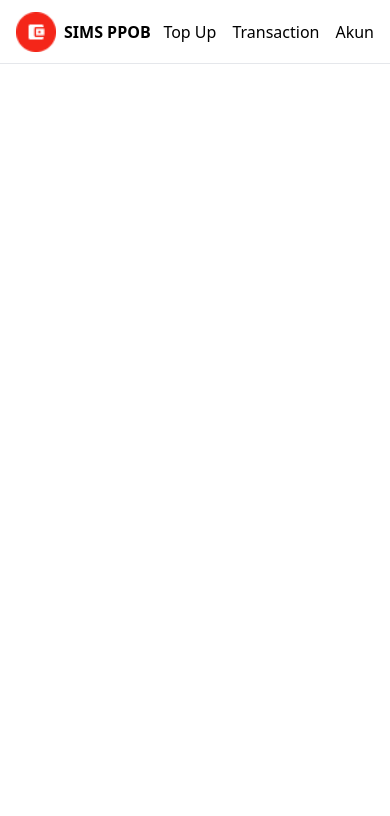
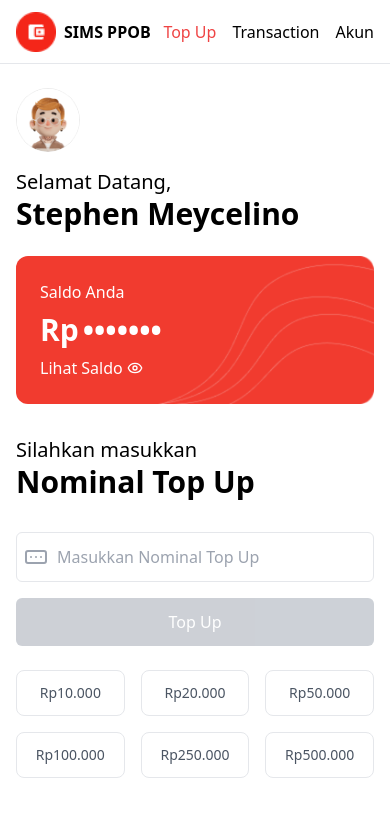
Before and after one commit to StephenMeycelinoF/home-test-ppob, a React (Vite) app: page /topup in a window 390 px wide. Shown: the top 816 px of the page. Built offline with nearby package versions, Linux system fonts and the light colour scheme.

Commit message:
feat: add Top Up Page with responsive design

```diff
--- a/src/App.jsx
+++ b/src/App.jsx
@@ -1,6 +1,7 @@
 import { Route, Routes } from "react-router-dom";
 import { Home } from "./pages/Home";
 import { Navbar } from "./components/Navbar";
+import Topup from "./pages/Topup";
 
 export default function App() {
   return (
@@ -9,6 +10,7 @@ export default function App() {
       <div className="px-4 pt-6 sm:px-[5vw] md:px-[7vw] lg:px-[9vw] ">
         <Routes>
           <Route path="/" element={<Home />} />
+          <Route path="/topup" element={<Topup />} />
         </Routes>
       </div>
     </div>
--- /dev/null
+++ b/src/components/AccountBalance.jsx
@@ -0,0 +1,55 @@
+import { EyeIcon, EyeOffIcon } from "lucide-react";
+import { profile_photo } from "../assets";
+import { useState } from "react";
+import Title from "./ui/Title";
+
+function AccountBalance() {
+  const [showSaldo, setShowSaldo] = useState(false);
+
+  const toogleSaldo = () => {
+    setShowSaldo((prev) => !prev);
+  };
+  return (
+    <div className="space-y-8">
+      <div className="grid grid-cols-1 md:grid-cols-2 gap-6">
+        {/* Profile */}
+        <div className="flex flex-col w-full">
+          <img
+            src={profile_photo}
+            alt="USER PROFILE"
+            className="w-16 h-16 rounded-full"
+          />
+          <div className="mt-4">
+            <Title title={"Selamat Datang,"} subtitle={"Stephen Meycelino"} />
+          </div>
+        </div>
+
+        {/* Account Balance */}
+        <div className="bg-saldo bg-cover bg-right w-full h-fit flex items-center rounded-xl ">
+          <div className="p-6 text-white space-y-2">
+            <span>Saldo Anda</span>
+            <div className="flex items-center w-full font-bold text-3xl">
+              <span className="mr-1">Rp</span>
+              <input
+                type={showSaldo ? "text" : "password"}
+                value="500.000"
+                readOnly
+                className="bg-transparent border-none font-bold text-3xl max-w-[9.375rem]  text-white w-auto outline-none"
+              />
+            </div>
+            <div className="flex items-center gap-1" onClick={toogleSaldo}>
+              <p>{showSaldo ? "Tutup Saldo" : "Lihat Saldo"}</p>
+              {showSaldo ? (
+                <EyeOffIcon className="w-4 h-4" />
+              ) : (
+                <EyeIcon className="w-4 h-4" />
+              )}
+            </div>
+          </div>
+        </div>
+      </div>
+    </div>
+  );
+}
+
+export default AccountBalance;
--- a/src/components/Navbar.jsx
+++ b/src/components/Navbar.jsx
@@ -5,16 +5,16 @@ export const Navbar = () => {
   return (
     <header className="w-full h-16 flex justify-between items-center mx-auto px-4 sm:px-[5vw] md:px-[7vw] lg:px-[9vw] border-b border-gray-200">
       {/* Logo */}
-      <div className="flex items-center gap-2 font-semibold">
+      <NavLink to="/" className="flex items-center gap-2 font-semibold">
         <img src={logo} alt="LOGO" className="h-10 w-auto" />
         <h3>SIMS PPOB</h3>
-      </div>
+      </NavLink>
 
       {/* Menu */}
       <ul className="flex items-center gap-4 font-medium ">
         <li>
           <NavLink
-            to="/top-up"
+            to="/topup"
             className={({ isActive }) =>
               isActive ? "text-red-500" : "hover:text-red-500"
             }
--- /dev/null
+++ b/src/components/ui/Button.jsx
@@ -0,0 +1,38 @@
+import { Loader } from "lucide-react";
+
+function Button({
+  children,
+  onClick,
+  type = "button",
+  variant = "primary",
+  isDisabled = false,
+  isLoading = false,
+  className = "",
+}) {
+  // Variasi styling button
+  const variants = {
+    primary: "bg-red-500 hover:bg-red-600 text-white",
+    secondary: "bg-gray-400 hover:bg-gray-500 text-white",
+  };
+  return (
+    <button
+      type={type}
+      onClick={onClick}
+      disabled={isDisabled || isLoading}
+      className={`p-3 rounded-md w-full font-medium ${variants[variant]} ${
+        isDisabled || isLoading ? "opacity-50 cursor-not-allowed" : ""
+      } ${className}`}
+    >
+      {isLoading ? (
+        <span className="flex items-center justify-center">
+          <Loader className="animate-spin mr-2 w-6 " />
+          Loading...
+        </span>
+      ) : (
+        children
+      )}
+    </button>
+  );
+}
+
+export default Button;
--- /dev/null
+++ b/src/components/ui/Input.jsx
@@ -0,0 +1,33 @@
+function Input({
+  leftIcon: LeftIcon,
+  rightIcon: RightIcon,
+  placeholder,
+  value,
+  onChange,
+  name,
+  id,
+}) {
+  return (
+    <div className="relative">
+      {LeftIcon && (
+        <LeftIcon className="absolute left-2 top-1/2 transform -translate-y-1/2 text-gray-400 " />
+      )}
+      <input
+        type="text"
+        id={id}
+        name={name}
+        placeholder={placeholder}
+        value={value}
+        onChange={onChange}
+        className={`w-full border border-gray-200 p-3 rounded-md focus:outline-red-500  ${
+          LeftIcon ? "pl-10" : "pl-3"
+        } ${RightIcon ? "pr-10" : "pr-3"} rounded-lg`}
+      />
+      {RightIcon && (
+        <RightIcon className="absolute right-2 top-1/2 transform -translate-y-1/2 text-gray-400" />
+      )}
+    </div>
+  );
+}
+
+export default Input;
--- /dev/null
+++ b/src/components/ui/Title.jsx
@@ -0,0 +1,10 @@
+function Title({ title, subtitle }) {
+  return (
+    <>
+      <h3 className="text-xl">{title}</h3>
+      <p className="font-semibold text-3xl">{subtitle}</p>
+    </>
+  );
+}
+
+export default Title;
--- a/src/pages/Home.jsx
+++ b/src/pages/Home.jsx
@@ -1,68 +1,10 @@
-import { EyeIcon, EyeOffIcon } from "lucide-react";
-import { profile_photo } from "../assets";
-import { useState } from "react";
-import menuData from "../data/menuData";
 import promos from "../data/promoData";
+import AccountBalance from "../components/AccountBalance";
 
 export const Home = () => {
-  const [showSaldo, setShowSaldo] = useState(false);
-
-  const toogleSaldo = () => {
-    setShowSaldo((prev) => !prev);
-  };
-
   return (
     <div className="space-y-8">
-      <div className="grid grid-cols-1 md:grid-cols-2 gap-6">
-        {/* Profile */}
-        <div className="flex flex-col w-full">
-          <img
-            src={profile_photo}
-            alt="USER PROFILE"
-            className="w-16 h-16 rounded-full"
-          />
-          <div className="mt-4">
-            <h3 className="text-xl">Selamat Datang,</h3>
-            <p className="font-semibold text-3xl">Stephen Meycelino</p>
-          </div>
-        </div>
-
-        {/* Account Balance */}
-        <div className="bg-saldo bg-cover bg-right w-full h-fit flex items-center rounded-xl ">
-          <div className="p-6 text-white space-y-2">
-            <span>Saldo Anda</span>
-            <div className="flex items-center w-full font-bold text-3xl">
-              <span className="mr-1">Rp</span>
-              <input
-                type={showSaldo ? "text" : "password"}
-                value="500.000"
-                readOnly
-                className="bg-transparent border-none font-bold text-3xl max-w-[9.375rem]  text-white w-auto outline-none"
-              />
-            </div>
-            <div className="flex items-center gap-1" onClick={toogleSaldo}>
-              <p>{showSaldo ? "Tutup Saldo" : "Lihat Saldo"}</p>
-              {showSaldo ? (
-                <EyeOffIcon className="w-4 h-4" />
-              ) : (
-                <EyeIcon className="w-4 h-4" />
-              )}
-            </div>
-          </div>
-        </div>
-      </div>
-
-      <div className="grid grid-cols-3 gap-2 sm:grid-cols-4 md:grid-cols-6 lg:grid-cols-12 ">
-        {menuData.map((menu) => (
-          <div
-            key={menu.id}
-            className="flex items-center justify-start flex-col gap-1"
-          >
-            <img src={menu.image} alt={menu.name} className="w-16 h-16" />
-            <p className="text-center">{menu.name}</p>
-          </div>
-        ))}
-      </div>
+      <AccountBalance />
 
       <div className="relative flex justify-center">
         <div className="overflow-hidden">
@@ -70,7 +12,7 @@ export const Home = () => {
             <div className="flex space-x-4 w-max">
               {promos.map((promo, index) => (
                 <div key={index} className="w-full">
-                  <img src={promo.image} alt={promo.image}/>
+                  <img src={promo.image} alt={promo.image} />
                 </div>
               ))}
             </div>
--- /dev/null
+++ b/src/pages/Topup.jsx
@@ -0,0 +1,68 @@
+import { RectangleEllipsisIcon } from "lucide-react";
+import AccountBalance from "../components/AccountBalance";
+import Title from "../components/ui/Title";
+import { useState } from "react";
+import Input from "../components/ui/Input";
+import Button from "../components/ui/Button";
+
+function Topup() {
+  const [amount, setAmount] = useState("");
+
+  const handleChange = (e) => {
+    setAmount(e.target.value);
+  };
+
+  const handleSelectAmount = (value) => {
+    setAmount(value);
+  };
+
+  const topUpOptions = [10000, 20000, 50000, 100000, 250000, 500000];
+
+  return (
+    <div className="space-y-8">
+      <AccountBalance />
+
+      <div>
+        <Title title={"Silahkan masukkan"} subtitle={"Nominal Top Up"} />
+      </div>
+
+      <div className="grid grid-cols-1 md:grid-cols-[50%_50%] xl:grid-cols-[65%_35%] gap-6 items-center">
+        <form className="space-y-4">
+          <div className="relative">
+            <Input
+              id="top-up-input"
+              name="topUpAmount"
+              leftIcon={RectangleEllipsisIcon}
+              placeholder="Masukkan Nominal Top Up"
+              value={amount}
+              onChange={handleChange}
+            />
+          </div>
+          <Button
+            variant={amount ? "primary" : "secondary"}
+            isDisabled={!amount}
+            isLoading={false}
+            onClick={() => {}}
+          >
+            Top Up
+          </Button>
+        </form>
+
+        <div className="grid grid-cols-3 gap-4">
+          {topUpOptions.map((option) => (
+            <button
+              key={option}
+              type="button"
+              onClick={() => handleSelectAmount(option)}
+              className="border text-gray-600 rounded-lg p-3 text-center text-sm lg:text-base font-medium cursor-pointer hover:bg-gray-200"
+            >
+              Rp{option.toLocaleString("id-ID")}
+            </button>
+          ))}
+        </div>
+      </div>
+    </div>
+  );
+}
+
+export default Topup;
```
